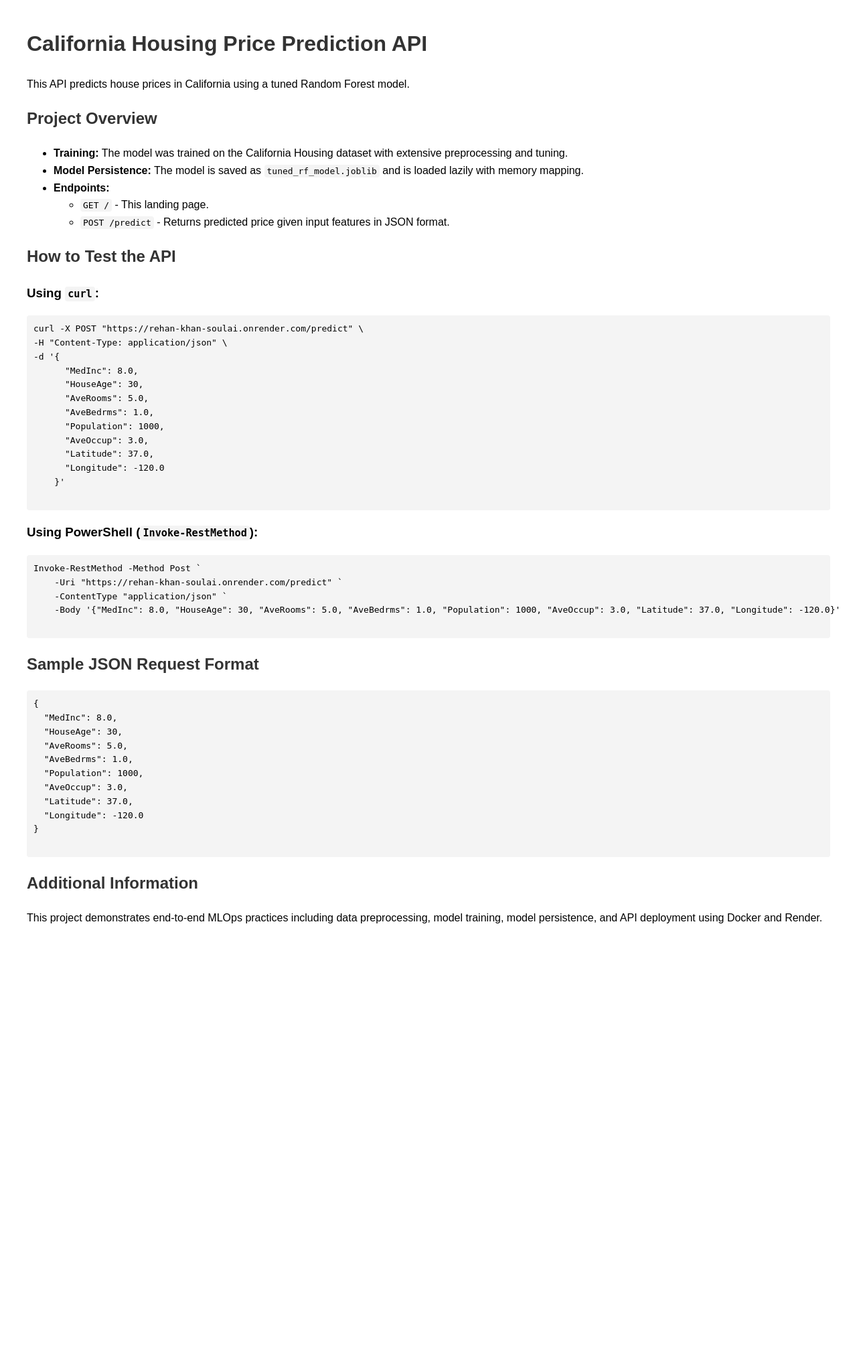
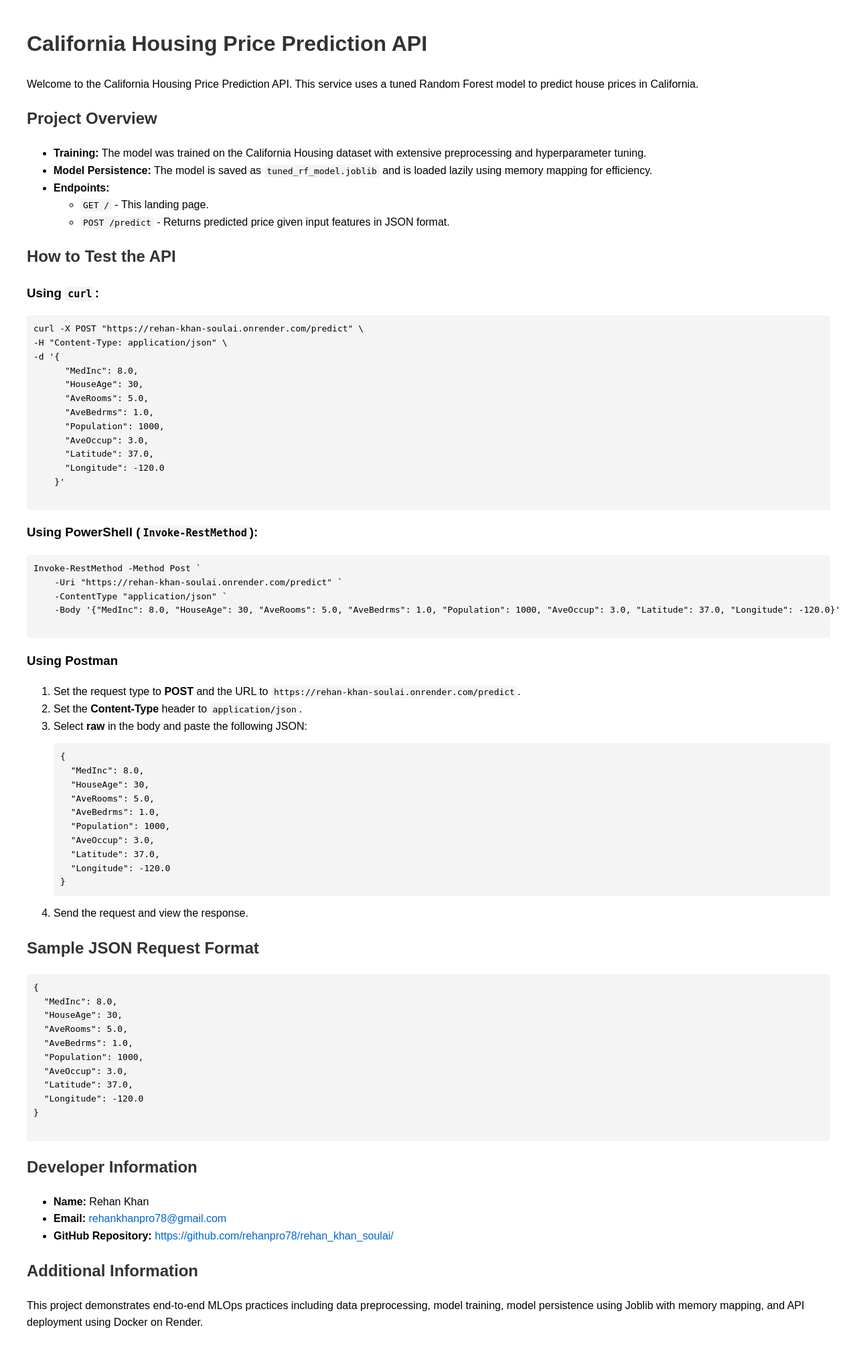
Before and after one commit to rehanpro78/rehan_khan_soulai, a Flask app: page / in a window 1280 px wide. Shown: the whole page at 67% size. Before the commit the page ends 1379 px from the top, so only its background shows below. Run offline with Flask 2, Linux system fonts and the light colour scheme.

Commit message:
Update index.html

```diff
--- a/templates/index.html
+++ b/templates/index.html
@@ -1,22 +1,25 @@
 <!DOCTYPE html>
 <html>
 <head>
+    <meta charset="UTF-8">
     <title>California Housing Price Prediction API</title>
     <style>
         body { font-family: Arial, sans-serif; margin: 40px; line-height: 1.6; }
         h1, h2 { color: #333; }
         code { background-color: #f4f4f4; padding: 2px 4px; border-radius: 4px; }
         pre { background: #f4f4f4; padding: 10px; border-radius: 4px; }
+        a { color: #0066cc; text-decoration: none; }
+        a:hover { text-decoration: underline; }
     </style>
 </head>
 <body>
     <h1>California Housing Price Prediction API</h1>
-    <p>This API predicts house prices in California using a tuned Random Forest model.</p>
+    <p>Welcome to the California Housing Price Prediction API. This service uses a tuned Random Forest model to predict house prices in California.</p>
 
     <h2>Project Overview</h2>
     <ul>
-        <li><strong>Training:</strong> The model was trained on the California Housing dataset with extensive preprocessing and tuning.</li>
-        <li><strong>Model Persistence:</strong> The model is saved as <code>tuned_rf_model.joblib</code> and is loaded lazily with memory mapping.</li>
+        <li><strong>Training:</strong> The model was trained on the California Housing dataset with extensive preprocessing and hyperparameter tuning.</li>
+        <li><strong>Model Persistence:</strong> The model is saved as <code>tuned_rf_model.joblib</code> and is loaded lazily using memory mapping for efficiency.</li>
         <li><strong>Endpoints:</strong>
             <ul>
                 <li><code>GET /</code> - This landing page.</li>
@@ -50,6 +53,25 @@ Invoke-RestMethod -Method Post `
     -Body '{"MedInc": 8.0, "HouseAge": 30, "AveRooms": 5.0, "AveBedrms": 1.0, "Population": 1000, "AveOccup": 3.0, "Latitude": 37.0, "Longitude": -120.0}'
     </pre>
 
+    <h3>Using Postman</h3>
+    <ol>
+        <li>Set the request type to <strong>POST</strong> and the URL to <code>https://rehan-khan-soulai.onrender.com/predict</code>.</li>
+        <li>Set the <strong>Content-Type</strong> header to <code>application/json</code>.</li>
+        <li>Select <strong>raw</strong> in the body and paste the following JSON:
+            <pre>{
+  "MedInc": 8.0,
+  "HouseAge": 30,
+  "AveRooms": 5.0,
+  "AveBedrms": 1.0,
+  "Population": 1000,
+  "AveOccup": 3.0,
+  "Latitude": 37.0,
+  "Longitude": -120.0
+}</pre>
+        </li>
+        <li>Send the request and view the response.</li>
+    </ol>
+
     <h2>Sample JSON Request Format</h2>
     <pre>
 {
@@ -64,7 +86,14 @@ Invoke-RestMethod -Method Post `
 }
     </pre>
 
+    <h2>Developer Information</h2>
+    <ul>
+        <li><strong>Name:</strong> Rehan Khan</li>
+        <li><strong>Email:</strong> <a href="mailto:rehankhanpro78@gmail.com">rehankhanpro78@gmail.com</a></li>
+        <li><strong>GitHub Repository:</strong> <a href="https://github.com/rehanpro78/rehan_khan_soulai/" target="_blank">https://github.com/rehanpro78/rehan_khan_soulai/</a></li>
+    </ul>
+
     <h2>Additional Information</h2>
-    <p>This project demonstrates end-to-end MLOps practices including data preprocessing, model training, model persistence, and API deployment using Docker and Render.</p>
+    <p>This project demonstrates end-to-end MLOps practices including data preprocessing, model training, model persistence using Joblib with memory mapping, and API deployment using Docker on Render.</p>
 </body>
 </html>
```
